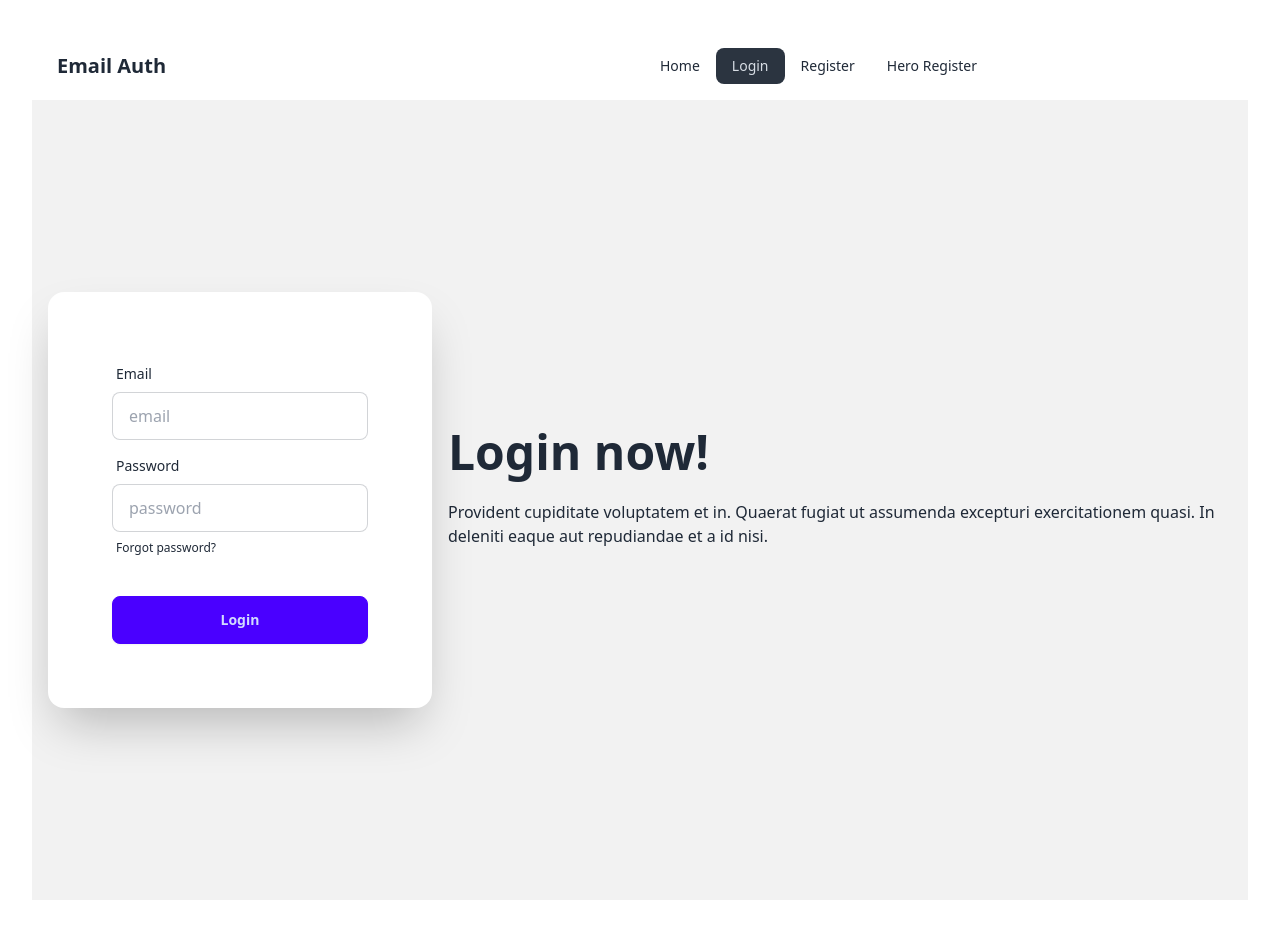
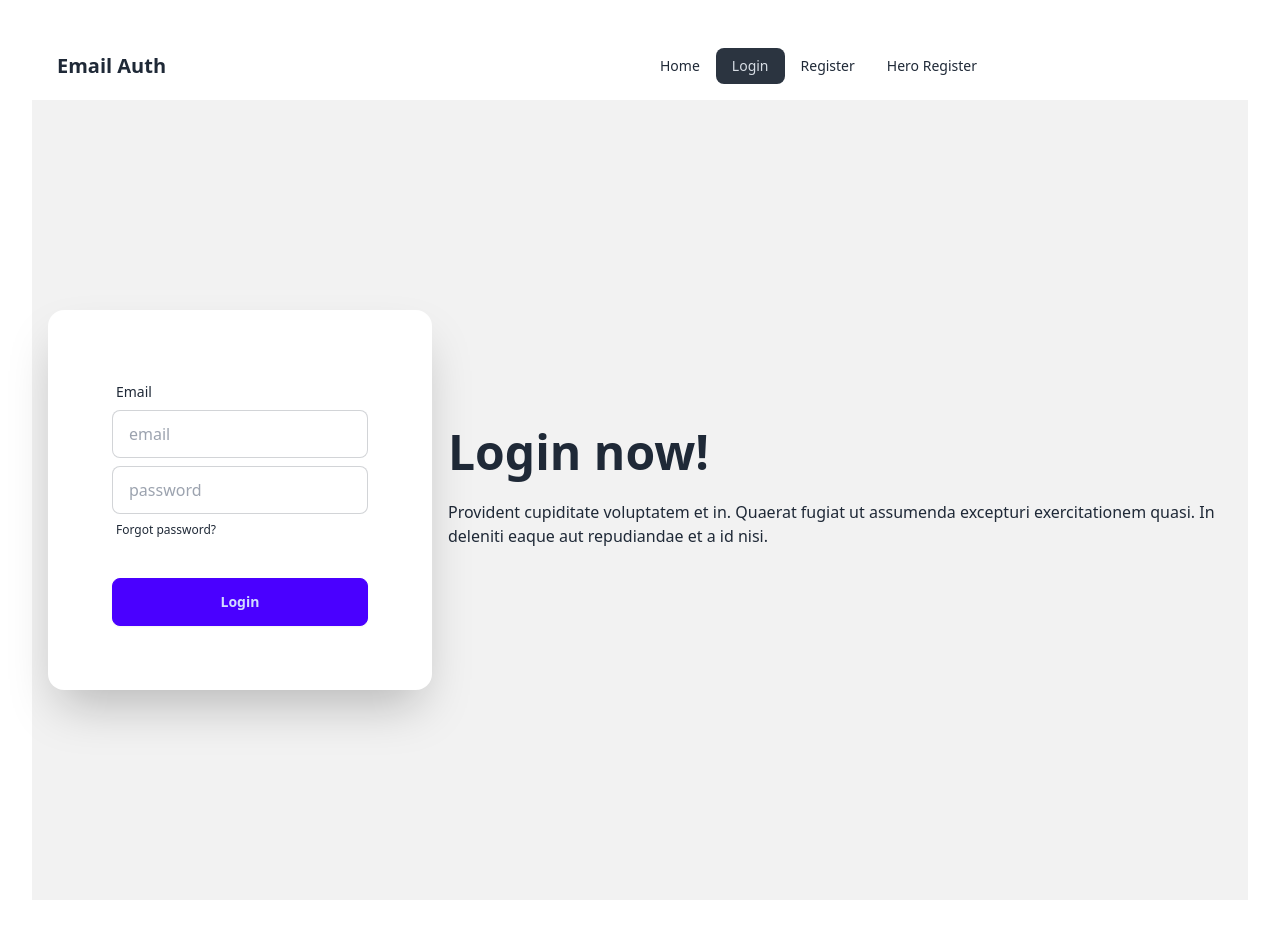
Before and after one commit to sujonifty/module-50-user-email-passro, a React (Vite) app: page /login in a window 1280 px wide. Built offline with nearby package versions, Linux system fonts and the light colour scheme.

Commit message:
completed registation section

```diff
--- a/src/Components/Login/Login.jsx
+++ b/src/Components/Login/Login.jsx
@@ -1,5 +1,20 @@
+import { getAuth, signInWithEmailAndPassword } from "firebase/auth";
+import auth from "../../Firebase/Firebase.config";
 
 const Login = () => {
+    const handleSignIn=(e)=>{
+        e.preventDefault();
+        const email= e.target.email.value;
+        const password= e.target.password.value;
+        console.log(email, password);
+        // validation
+        signInWithEmailAndPassword(auth, email, password)
+        .then((result)=>{
+            const user = result.user;
+            console.log(user);
+        })
+
+    }
     return (
         <div className="hero min-h-screen bg-base-200">
             <div className="hero-content flex-col lg:flex-row-reverse">
@@ -8,18 +23,22 @@ const Login = () => {
                     <p className="py-6">Provident cupiditate voluptatem et in. Quaerat fugiat ut assumenda excepturi exercitationem quasi. In deleniti eaque aut repudiandae et a id nisi.</p>
                 </div>
                 <div className="card shrink-0 w-full max-w-sm shadow-2xl bg-base-100">
-                    <form className="card-body">
+                    <form onSubmit={handleSignIn} className="card-body">
                         <div className="form-control">
                             <label className="label">
                                 <span className="label-text">Email</span>
                             </label>
-                            <input type="email" placeholder="email" className="input input-bordered" required />
+                            <input name="email" type="email" placeholder="email" className="input input-bordered" required />
                         </div>
                         <div className="form-control">
-                            <label className="label">
-                                <span className="label-text">Password</span>
-                            </label>
-                            <input type="password" placeholder="password" className="input input-bordered" required />
+                        <label className="input input-bordered flex items-center gap-2">
+                                    <input type="password"  name="password" className="grow" placeholder="password" />
+                                    {/* <span onClick={() => { setShowPassword(!showPassword) }}>
+                                        {
+                                            showPassword ? <PiEyeSlash /> : <LiaEyeSolid />
+                                        } type={showPassword ? "text" : "password"}
+                                    </span> */}
+                                </label>
                             <label className="label">
                                 <a href="#" className="label-text-alt link link-hover">Forgot password?</a>
                             </label>
```
